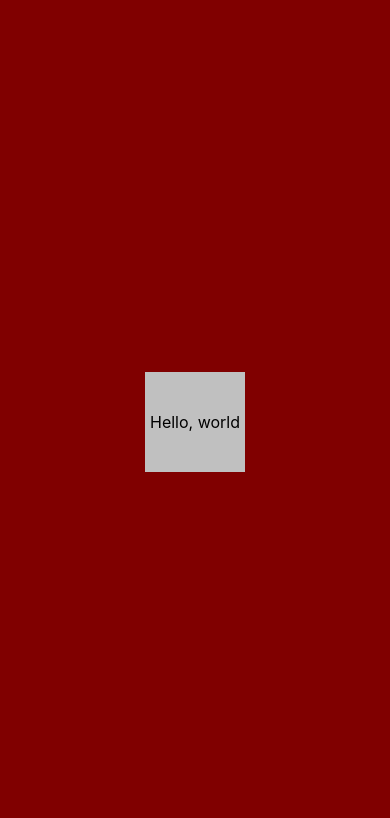
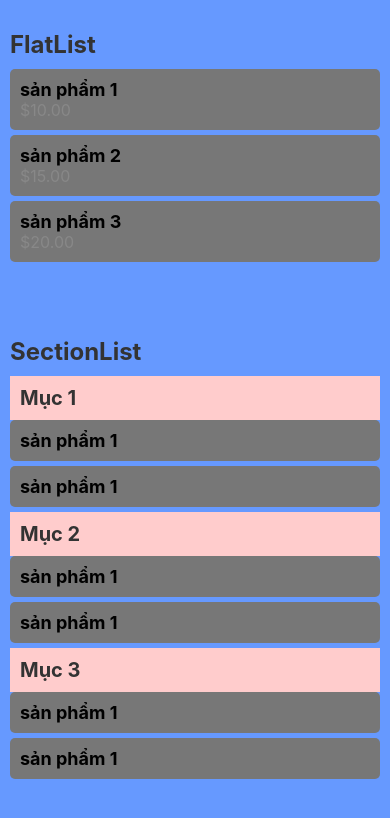
Before and after one commit to vipprokz2k4z/stack-navigation, a React Native app: screen / in a window 390 px wide. Shown: the top 818 px of the page. Built offline with nearby package versions, Linux system fonts and the light colour scheme.

Commit message:
Cập nhật mã nguồn với FlatList và SectionList

```diff
--- a/App.js
+++ b/App.js
@@ -1,11 +1,72 @@
 import React from 'react';
-import { View, StyleSheet } from 'react-native';
-import BaiTap from './components/baitap';
+import { View, Text, FlatList, SectionList, TouchableOpacity, Alert, StyleSheet } from 'react-native';
+
+// Dữ liệu sản phẩm cho FlatList
+const products = [
+  { id: '1', name: 'sản phẩm 1', price: '10.00' },
+  { id: '2', name: 'sản phẩm 2', price: '15.00' },
+  { id: '3', name: 'sản phẩm 3', price: '20.00' },
+];
+
+// Dữ liệu nhóm sản phẩm cho SectionList
+const groupedProducts = [
+  { title: 'Mục 1', data: ['sản phẩm 1', 'sản phẩm 1'] },
+  { title: 'Mục 2', data: ['sản phẩm 1', 'sản phẩm 1'] },
+  { title: 'Mục 3', data: ['sản phẩm 1', 'sản phẩm 1'] },
+];
 
 const App = () => {
+  // Hàm xử lý khi bấm vào sản phẩm
+  const handleProductPress = (productName) => {
+    Alert.alert('Click', `Chọn: ${productName}`);
+  };
+
+  // Render item cho FlatList
+  const renderItemFlatList = ({ item }) => (
+    <TouchableOpacity
+      style={styles.productItem}
+      onPress={() => handleProductPress(item.name)}
+    >
+      <Text style={styles.productName}>{item.name}</Text>
+      <Text style={styles.productPrice}>${item.price}</Text>
+    </TouchableOpacity>
+  );
+
+  // Render item cho SectionList
+  const renderItemSectionList = ({ item }) => (
+    <TouchableOpacity
+      style={styles.productItem}
+      onPress={() => handleProductPress(item)}
+    >
+      <Text style={styles.productName}>{item}</Text>
+    </TouchableOpacity>
+  );
+
+  // Render header cho SectionList
+  const renderSectionHeader = ({ section }) => (
+    <View style={styles.sectionHeader}>
+      <Text style={styles.sectionTitle}>{section.title}</Text>
+    </View>
+  );
+
   return (
     <View style={styles.container}>
-      <BaiTap />
+      {/* Tiêu đề FlatList */}
+      <Text style={styles.header}>FlatList</Text>
+      <FlatList
+        data={products}
+        keyExtractor={(item) => item.id}
+        renderItem={renderItemFlatList}
+      />
+
+      {/* Tiêu đề SectionList */}
+      <Text style={styles.header}>SectionList</Text>
+      <SectionList
+        sections={groupedProducts}
+        keyExtractor={(item, index) => item + index}
+        renderItem={renderItemSectionList}
+        renderSectionHeader={renderSectionHeader}
+      />
     </View>
   );
 };
@@ -13,9 +74,38 @@ const App = () => {
 const styles = StyleSheet.create({
   container: {
     flex: 1,
-    justifyContent: 'center',
-    alignItems: 'center',
-    backgroundColor: '#800000',
+    paddingTop: 20,
+    paddingHorizontal: 10,
+    backgroundColor:'#6699FF',
+  },
+  header: {
+    fontSize: 24,
+    fontWeight: 'bold',
+    marginVertical: 10,
+    color: '#333',
+  },
+  productItem: {
+    padding: 10,
+    backgroundColor: '#777',
+    marginBottom: 5,
+    borderRadius: 5,
+  },
+  productName: {
+    fontSize: 18,
+    fontWeight: 'bold',
+  },
+  productPrice: {
+    fontSize: 16,
+    color: '#888',
+  },
+  sectionHeader: {
+    backgroundColor: '#FFCCCC',
+    padding: 10,
+  },
+  sectionTitle: {
+    fontSize: 20,
+    fontWeight: 'bold',
+    color: '#333',
   },
 });
 
--- a/components/baitap.js
+++ /dev/null
@@ -1,26 +0,0 @@
-import React from 'react';
-import { View, Text, StyleSheet } from 'react-native';
-
-const BaiTap = () => {
-  return (
-    <View style={styles.square}>
-      <Text style={styles.text}>Hello, world</Text>
-    </View>
-  );
-};
-
-const styles = StyleSheet.create({
-  square: {
-    width: 100,
-    height: 100,
-    backgroundColor: '#c0c0c0',
-    justifyContent: 'center',
-    alignItems: 'center',
-  },
-  text: {
-    color:'#000000' ,
-    fontSize: 16,
-  },
-});
-
-export default BaiTap;
```
Also changed, not shown: baitap.jpg (deleted).
